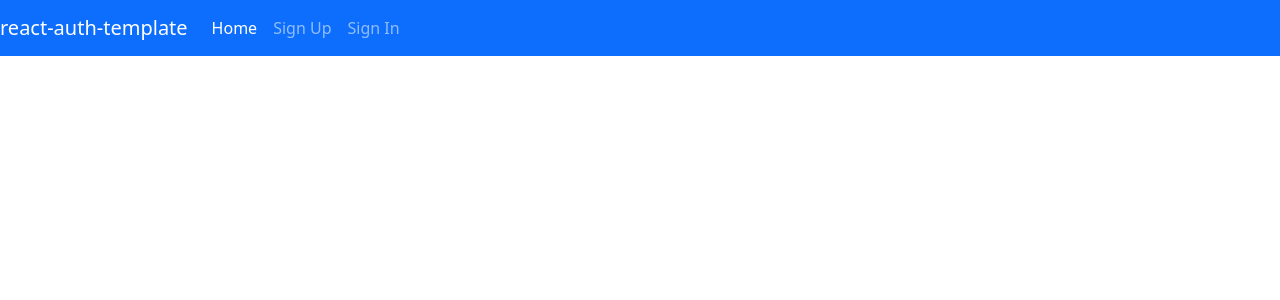
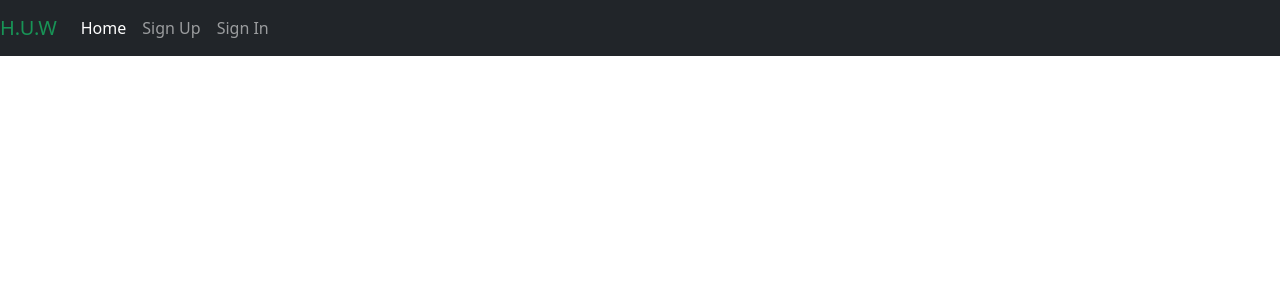
Before and after one commit to Jackson916/HUW-Client, a React (Create React App) app: page / in a window 1280 px wide. Shown: the top 300 px of the page. Built offline with nearby package versions, Linux system fonts and the light colour scheme.

Commit message:
added Nav Routes

```diff
--- a/src/components/Header/Header.js
+++ b/src/components/Header/Header.js
@@ -5,8 +5,18 @@ import { Link, NavLink } from 'react-router-dom'
 
 const authenticatedOptions = (
   <Fragment>
-    <NavLink to='/change-password' className='nav-link'>Change Password</NavLink>
-    <NavLink to='/sign-out' className='nav-link'>Sign Out</NavLink>
+    <NavLink to='/change-password' className='nav-link'>
+Change Password
+    </NavLink>
+    <NavLink to='/sign-out' className='nav-link'>
+Sign Out
+    </NavLink>
+    <NavLink to='/list' className='nav-link'>
+Create List
+    </NavLink>
+    <NavLink to='/list-index' className='nav-link'>
+My List
+    </NavLink>
   </Fragment>
 )
 
@@ -24,9 +34,11 @@ const alwaysOptions = (
 )
 
 const Header = ({ user }) => (
-  <Navbar bg='primary' variant='dark' expand='md'>
+  <Navbar bg='dark' variant='dark' expand='md'>
     <Navbar.Brand>
-      <Link to='/' style={{ color: '#FFF', textDecoration: 'none' }}>react-auth-template</Link>
+      <Link to='/' style={{ color: '#189356', textDecoration: 'none' }}>
+      H.U.W
+      </Link>
     </Navbar.Brand>
     <Navbar.Toggle aria-controls='basic-navbar-nav' />
     <Navbar.Collapse id='basic-navbar-nav'>
```
